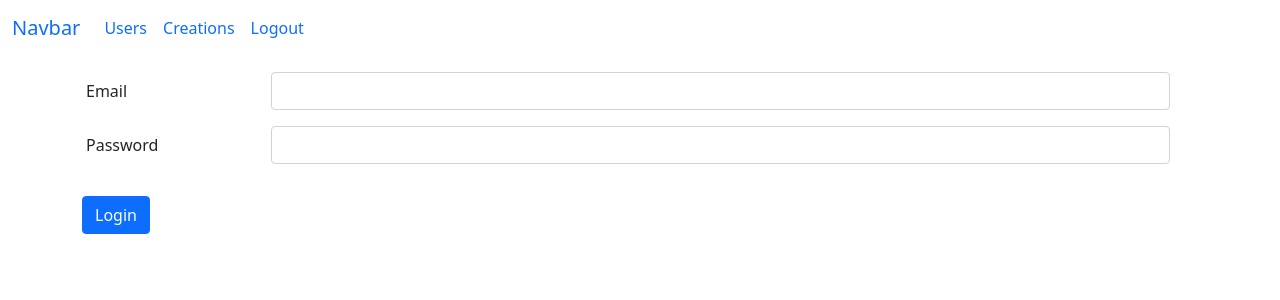
After one commit to LuKirill/Flask-beginning, a Flask app: page /login in a window 1280 px wide. The commit adds this page. Shown: the top 300 px of the page. Run offline with Flask 3, Linux system fonts and the light colour scheme; parts of the project's set-up code (start-up, migrations or seed data) failed here and were passed over.

Commit message:
added login, logout, auth, models

```diff
--- /dev/null
+++ b/blog/auth/views.py
@@ -0,0 +1,34 @@
+from flask import Blueprint, render_template, request, flash, url_for, redirect
+from flask_login import logout_user, login_user, login_required
+from werkzeug.security import check_password_hash
+
+auth = Blueprint('auth', __name__, static_folder='../static')
+
+
+@auth.route('/login', methods=["GET", "POST"])
+def login():
+    if request.method == 'GET':
+        return render_template(
+            'auth/login.html',
+        )
+
+    email = request.form.get('email')
+    password = request.form.get('password')
+
+    from blog.models import User
+
+    user = User.query.filter_by(email=email).first()
+
+    if not user or not check_password_hash(user.password, password):
+        flash('Check your login detais')
+        return redirect(url_for('.login'))
+
+    # login_user(user)  # ?????
+    return redirect(url_for('user.profile', pk=user.id))
+
+
+@auth.route('/logout')
+@login_required
+def logout():
+    logout_user()
+    return redirect(url_for('.login'))
--- /dev/null
+++ b/blog/templates/auth/login.html
@@ -0,0 +1,36 @@
+{% extends 'base.html' %}
+
+{% block title %}
+Login page
+{% endblock %}
+
+{% block body %}
+<div class="row">
+    <div class="col">
+        {% with messages = get_flashed_messages ()%}
+            {% if messages %}
+                <div class="alert alert-danger" role="alert">
+                    {{ messages[0] }}
+                </div>
+            {% endif %}
+        {% endwith %}
+        <form class="row g-3 mt-3" method="post" action="{{ url_for('auth.login') }}">
+            <div class="mb-3 row">
+                <label for="email" class="col-sm-2 col-form-label">Email</label>
+                <div class="col-sm-10">
+                    <input type="text" class="form-control" id="email" name="email">
+                </div>
+            </div>
+            <div class="mb-3 row">
+                <label for="password" class="col-sm-2 col-form-label">Password</label>
+                <div class="col-sm-10">
+                    <input type="password" class="form-control" id="password" name="password">
+                </div>
+            </div>
+            <div class="col-auto">
+                <button type="submit" class="btn btn-primary mb-3">Login</button>
+            </div>
+        </form>
+    </div>
+</div>
+{% endblock %}
--- a/blog/templates/navbar.html
+++ b/blog/templates/navbar.html
@@ -13,7 +13,10 @@
         <li class="nav-item">
           <a class="nav-link" href="{{ url_for('creation.creation_list') }}">Creations</a>
         </li>
-      </form>
+        <li class="nav-item">
+          <a class="nav-link" href="{{url_for('auth.logout') }}">Logout</a>
+        </li>
+      </ul>
     </div>
   </div>
 </nav>
--- a/blog/templates/users/list.html
+++ b/blog/templates/users/list.html
@@ -9,9 +9,9 @@ Users list
     <div class="row">
       <div class="col">
             <h1>Users:</h1>
-            {% for user_id in users %}
+            {% for user in users %}
             <ul>
-                <li><a href="{{ url_for('user.get_user', pk=user_id) }}">{{ users[user_id] }}</a></li>
+                <li><a href="{{ url_for('user.profile', pk=user_id) }}">{{ users.email }}</a></li>
             </ul>
             {% endfor %}
         </div>
```
Also changed, not shown: blog/app.py (+21 -1 lines), blog/models.py (added, +11 -0 lines), blog/models/database.py (added, +7 -0 lines), blog/user/views.py (+9 -15 lines), blog/auth/__init__.py (added), blog/models/__init__.py (added), blog/templates/users/profile.html (renamed from blog/templates/users/details.html).
